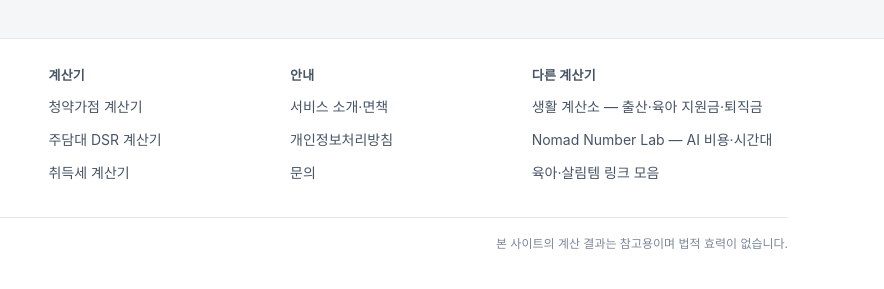
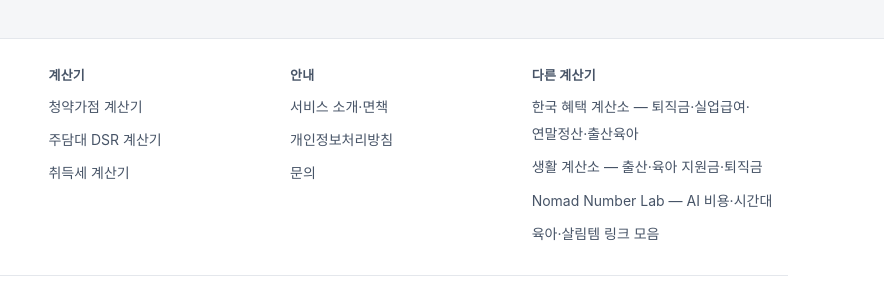
Before and after one commit to sdn6517-cmd/budongsan-calc, a plain HTML site: page index.html in a window 1280 px wide. Shown: the part 7837-8126 px from the top of the page, 396-1280 px from the left. Drawn offline with Linux system fonts and the light colour scheme; a web font is replaced by a local one.

Commit message:
feat: 푸터 '다른 계산기'에 한국 혜택 계산소(korea-benefit-calc) 링크 추가

```diff
--- a/index.html
+++ b/index.html
@@ -1110,6 +1110,7 @@
       <div>
         <h3>다른 계산기</h3>
         <ul class="footer-links">
+          <li><a href="https://sdn6517-cmd.github.io/korea-benefit-calc/" target="_blank" rel="noopener">한국 혜택 계산소 — 퇴직금·실업급여·연말정산·출산육아</a></li>
           <li><a href="https://sdn6517-cmd.github.io/life-hr-calc/" target="_blank" rel="noopener">생활 계산소 — 출산·육아 지원금·퇴직금</a></li>
           <li><a href="https://sdn6517-cmd.github.io/global-nomad-calc/" target="_blank" rel="noopener">Nomad Number Lab — AI 비용·시간대</a></li>
           <li><a href="links/" target="_blank" rel="noopener">육아·살림템 링크 모음</a></li>
```
